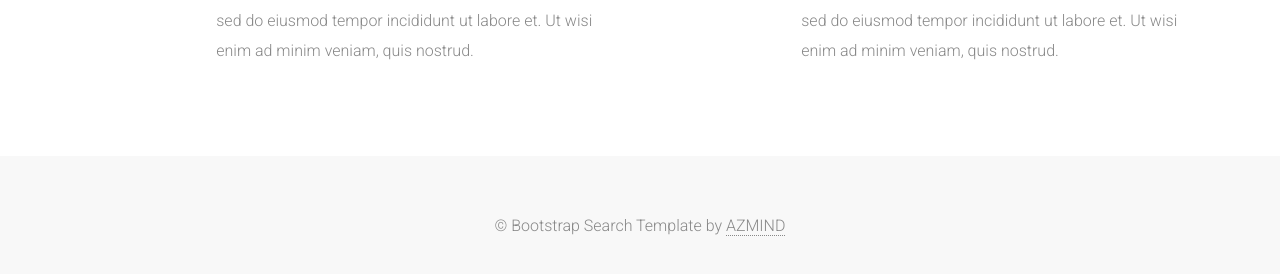
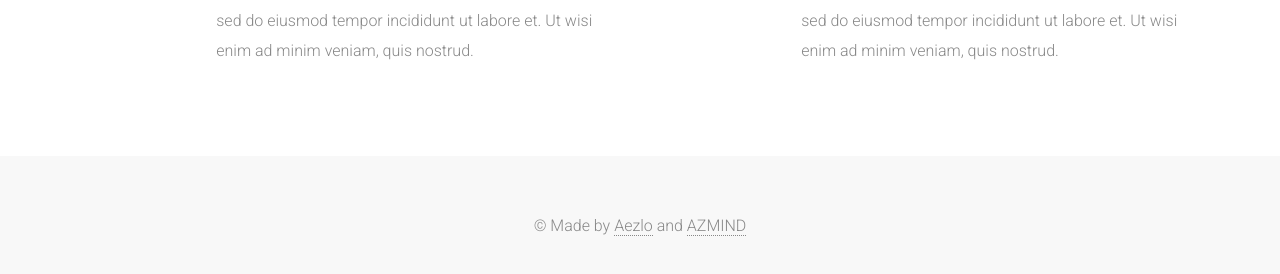
Before and after one commit to aezlix/axseil, a plain HTML site: page index.html in a window 1280 px wide. Shown: the part 941-1215 px from the top of the page. Drawn offline with Linux system fonts and the light colour scheme.

Commit message:
Update index.html

```diff
--- a/index.html
+++ b/index.html
@@ -166,7 +166,7 @@
 	        <div class="container">
 	        	<div class="row">
 	        		<div class="col-sm-12 footer-copyright">
-                    	&copy; Bootstrap Search Template by <a href="http://azmind.com">AZMIND</a>
+                    	&copy; Made by <a href="http://athelo.net">Aezlo</a> and <a href="http://azmind.com">AZMIND</a>
                     </div>
                 </div>
 	        </div>
```
